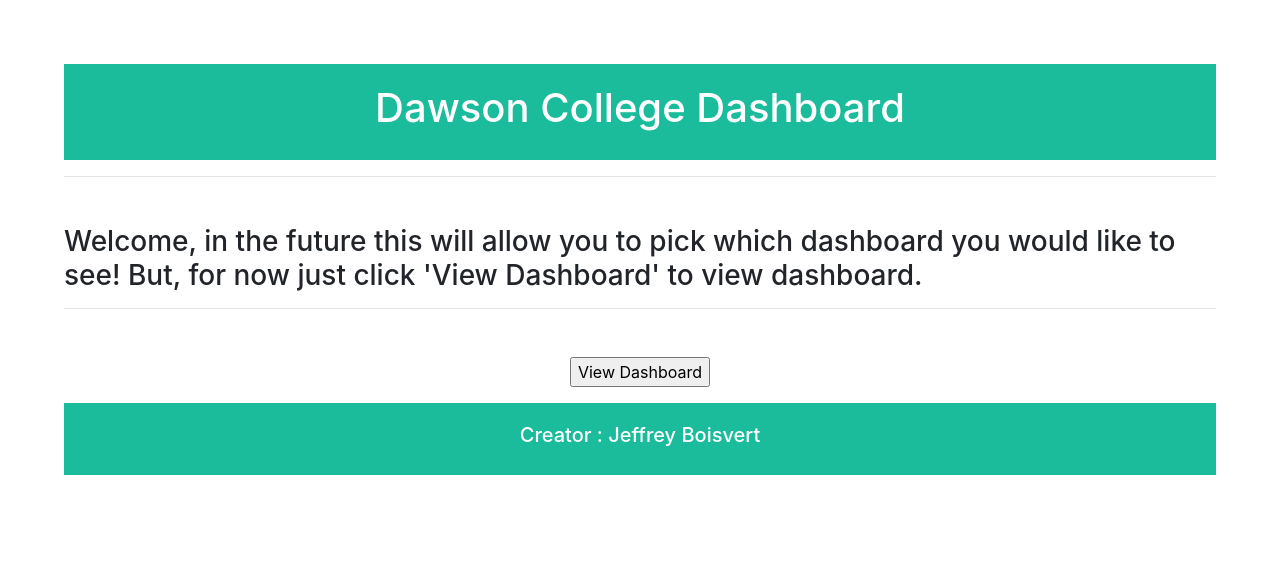
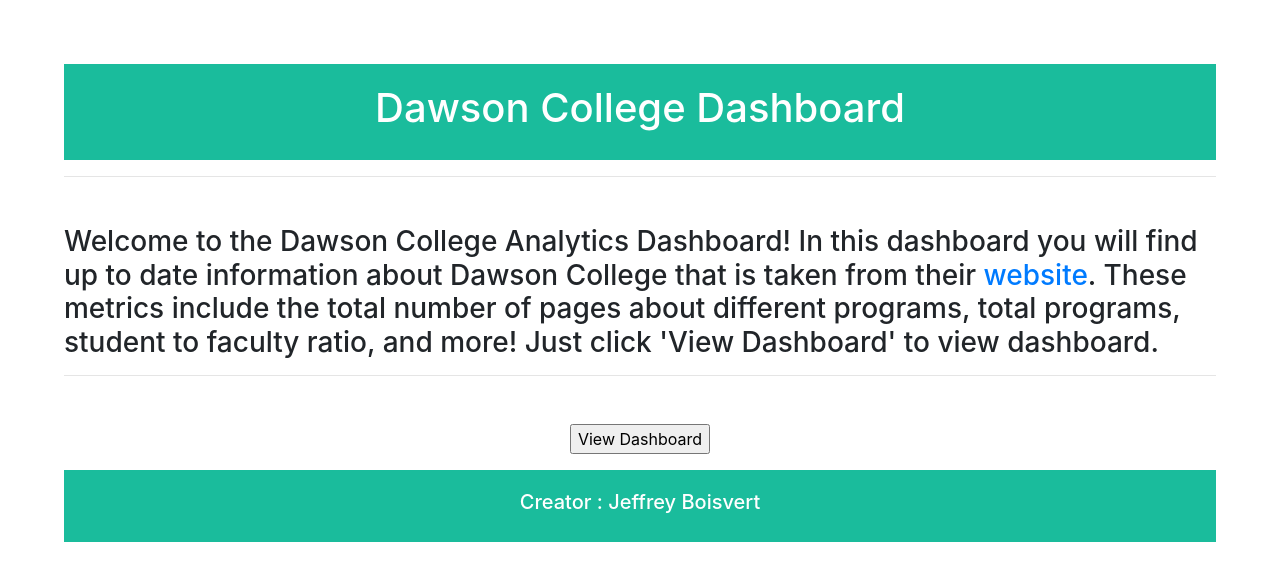
Before and after one commit to jdboisvert/Dawson-College-Program-Analytics-Dashboard, a Flask app: page / in a window 1280 px wide. Shown: the top 581 px of the page. Run offline with Flask 2, Linux system fonts and the light colour scheme; some libraries are stand-ins or nearby versions.

Commit message:
Updated text in the loading.html

```diff
--- a/Dashboard-Actual/templates/loading.html
+++ b/Dashboard-Actual/templates/loading.html
@@ -17,7 +17,9 @@
          <h1 id="title-dashboard">Dawson College Dashboard</h1>
       </header>
       <hr>
-      <h3> Welcome, in the future this will allow you to pick which dashboard you would like to see! But, for now just click 'View Dashboard' to view dashboard.</h3>
+      <h3> Welcome to the Dawson College Analytics Dashboard! In this dashboard you will find up to date information about Dawson College that is taken from their <a href="dawsoncollege.qc.ca">website</a>.
+         These metrics include the total number of pages about different programs, total programs, student to faculty ratio, and more!
+          Just click 'View Dashboard' to view dashboard.</h3>
       <hr>
       <div id="loader"></div>
       <p>
```
